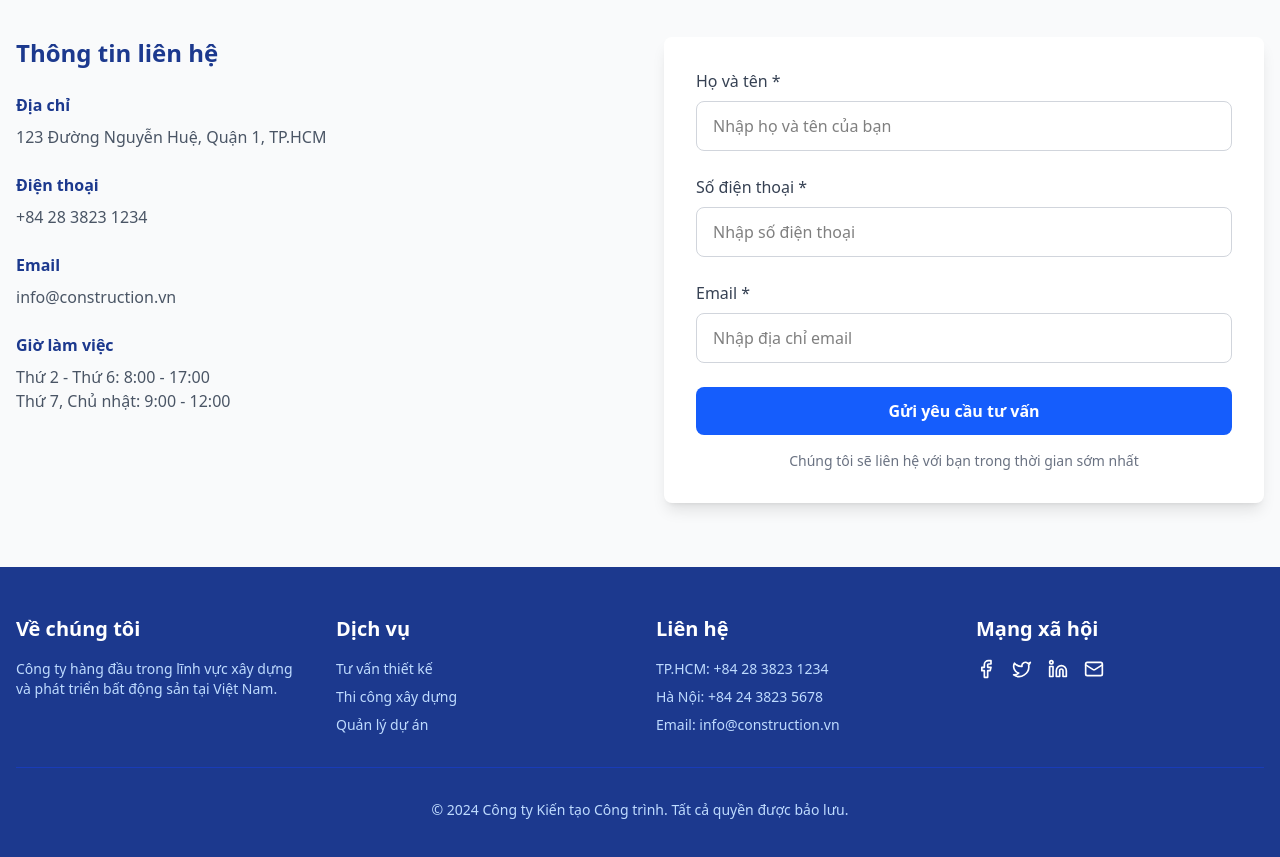
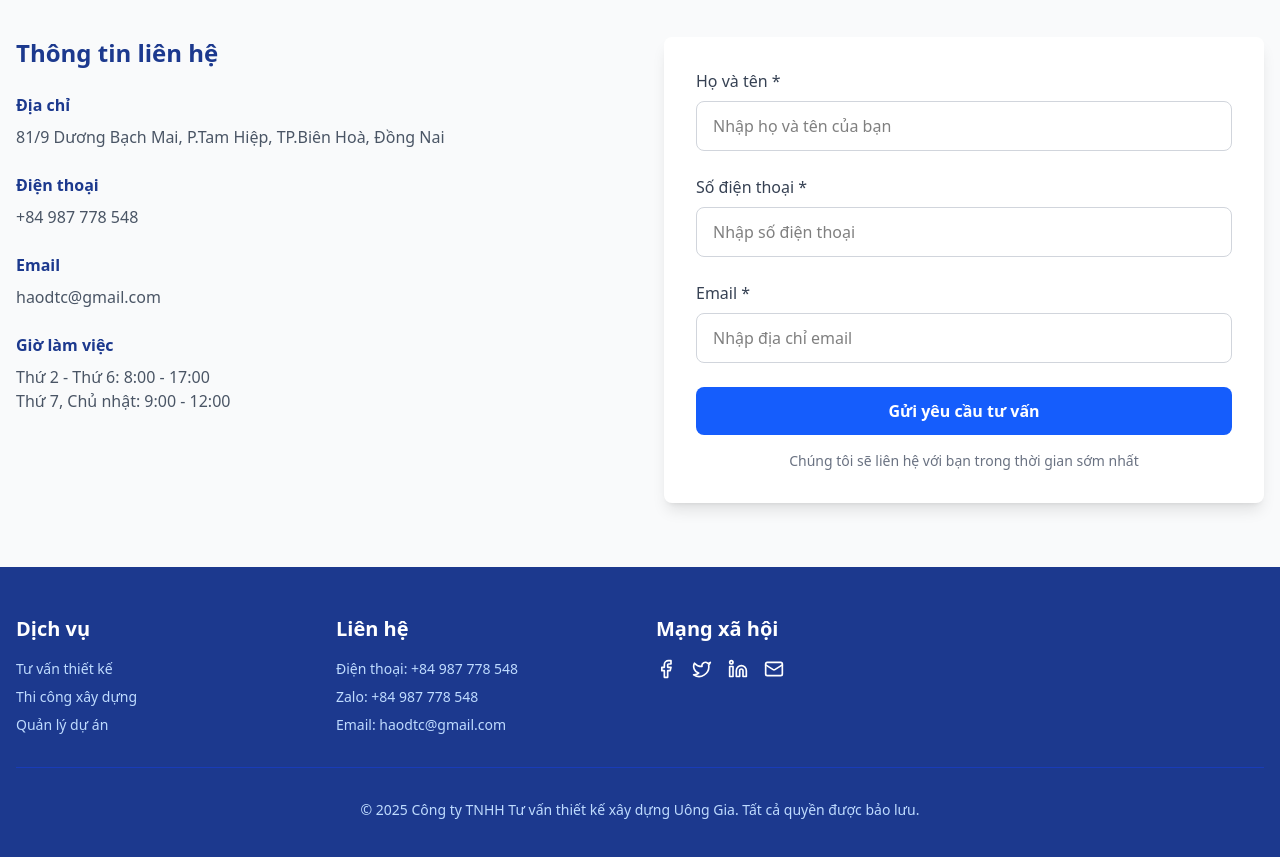
Before and after one commit to Dung554/UongGiaConstruction, a React (Vite) app in the folder FE/UongGiaConstruction/: page / in a window 1280 px wide. Shown: the part 2660-3517 px from the top of the page. Built offline with nearby package versions, Linux system fonts and the light colour scheme; no server answers.

Commit message:
update info

```diff
--- a/FE/UongGiaConstruction/src/components/Contact.tsx
+++ b/FE/UongGiaConstruction/src/components/Contact.tsx
@@ -82,15 +82,15 @@ export default function Contact() {
             <div className="space-y-6">
               <div>
                 <p className="font-semibold text-blue-900 mb-2">Địa chỉ</p>
-                <p className="text-gray-600">123 Đường Nguyễn Huệ, Quận 1, TP.HCM</p>
+                <p className="text-gray-600">81/9 Dương Bạch Mai, P.Tam Hiệp, TP.Biên Hoà, Đồng Nai</p>
               </div>
               <div>
                 <p className="font-semibold text-blue-900 mb-2">Điện thoại</p>
-                <p className="text-gray-600">+84 28 3823 1234</p>
+                <p className="text-gray-600">+84 987 778 548</p>
               </div>
               <div>
                 <p className="font-semibold text-blue-900 mb-2">Email</p>
-                <p className="text-gray-600">info@construction.vn</p>
+                <p className="text-gray-600">haodtc@gmail.com</p>
               </div>
               <div>
                 <p className="font-semibold text-blue-900 mb-2">Giờ làm việc</p>
--- a/FE/UongGiaConstruction/src/components/Footer.tsx
+++ b/FE/UongGiaConstruction/src/components/Footer.tsx
@@ -6,10 +6,7 @@ export default function Footer() {
     <footer className="bg-blue-900 text-white py-12 px-4">
       <div className="max-w-7xl mx-auto">
         <div className="grid md:grid-cols-4 gap-8 mb-8">
-          <div>
-            <h3 className="text-xl font-bold mb-4">Về chúng tôi</h3>
-            <p className="text-blue-200 text-sm">Công ty hàng đầu trong lĩnh vực xây dựng và phát triển bất động sản tại Việt Nam.</p>
-          </div>
+
           <div>
             <h3 className="text-xl font-bold mb-4">Dịch vụ</h3>
             <ul className="text-blue-200 text-sm space-y-2">
@@ -21,9 +18,9 @@ export default function Footer() {
           <div>
             <h3 className="text-xl font-bold mb-4">Liên hệ</h3>
             <ul className="text-blue-200 text-sm space-y-2">
-              <li>TP.HCM: +84 28 3823 1234</li>
-              <li>Hà Nội: +84 24 3823 5678</li>
-              <li>Email: info@construction.vn</li>
+              <li>Điện thoại: +84 987 778 548</li>
+              <li>Zalo: +84 987 778 548</li>
+              <li>Email: haodtc@gmail.com</li>
             </ul>
           </div>
           <div>
@@ -38,7 +35,7 @@ export default function Footer() {
         </div>
 
         <div className="border-t border-blue-800 pt-8 text-center text-blue-200 text-sm">
-          <p>&copy; 2024 Công ty Kiến tạo Công trình. Tất cả quyền được bảo lưu.</p>
+          <p>&copy; 2025 Công ty TNHH Tư vấn thiết kế xây dựng Uông Gia. Tất cả quyền được bảo lưu.</p>
         </div>
       </div>
     </footer>
```
